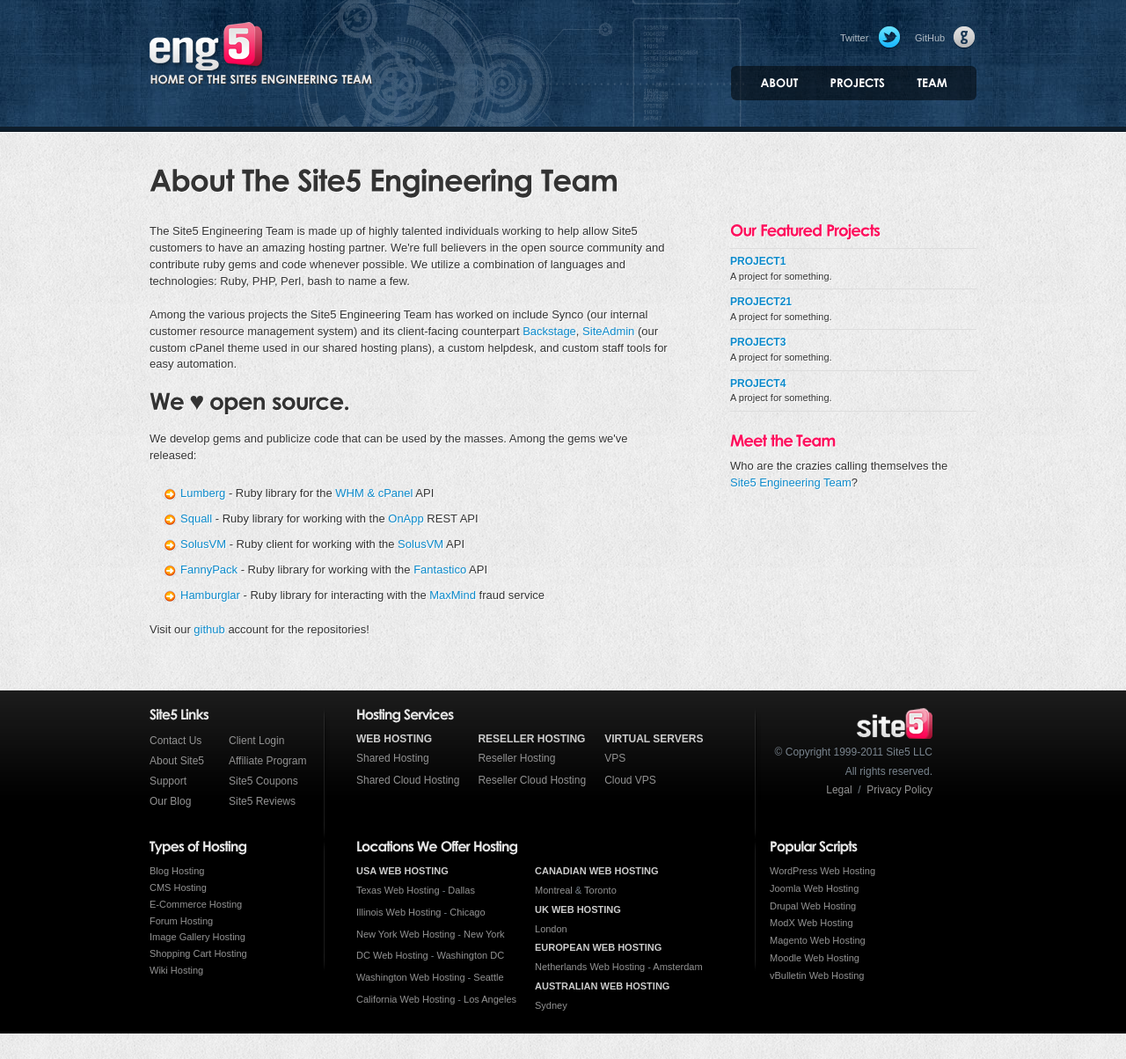
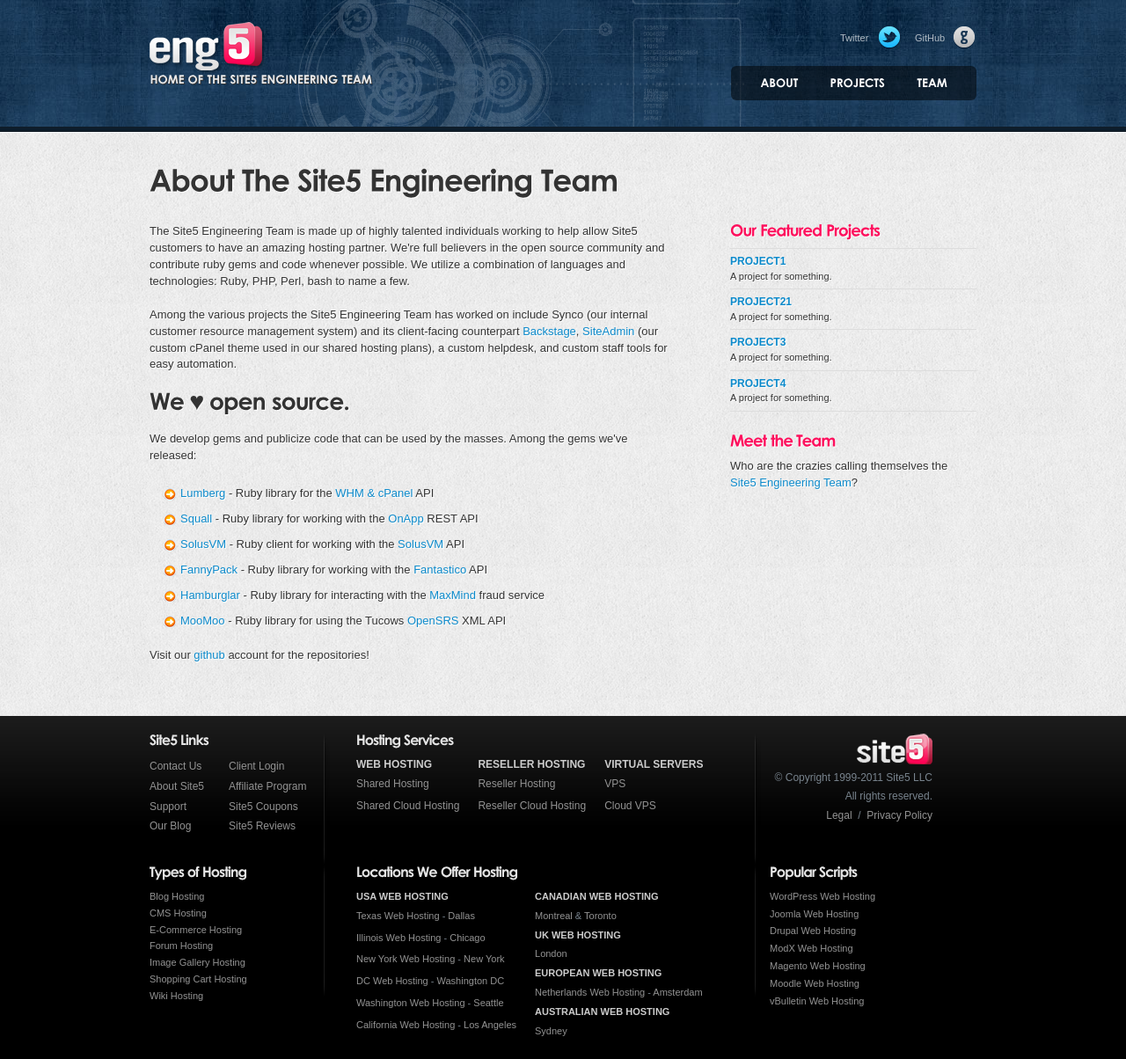
Before and after one commit to digideskio/eng5.com, a Jekyll site: the page built from about.html, in a window 1280 px wide. Shown: the whole page at 88% size. Built offline with Jekyll 4.4.1, drawn with Linux system fonts in a browser that asks for light colours; Markdown is read by kramdown in place of the engine named in the settings.

Commit message:
It's a Moo Moo. http://www.flickr.com/photos/14531705@N00/4651662126/

```diff
--- a/about.html
+++ b/about.html
@@ -25,6 +25,7 @@
 		<li><a href="https://github.com/site5/solusvm">SolusVM</a> - Ruby client for working with the <a href="http://www.solusvm.com">SolusVM</a> API </li>
 		<li><a href="https://github.com/site5/fanny_pack">FannyPack</a> - Ruby library for working with the <a href="https://netenberg.com/#fantastico.html">Fantastico</a> API</li>
 		<li><a href="https://github.com/site5/hamburglar">Hamburglar</a> - Ruby library for interacting with the <a href="http://www.maxmind.com/">MaxMind</a> fraud service</li>
+		<li><a href="https://github.com/site5/moo_moo">MooMoo</a> - Ruby library for using the Tucows <a href="http://opensrs.com">OpenSRS</a> XML API</li>
 	</ul>
 
 	<p>Visit our <a href="http://github.com/site5">github</a> account for the repositories!</p>
```
